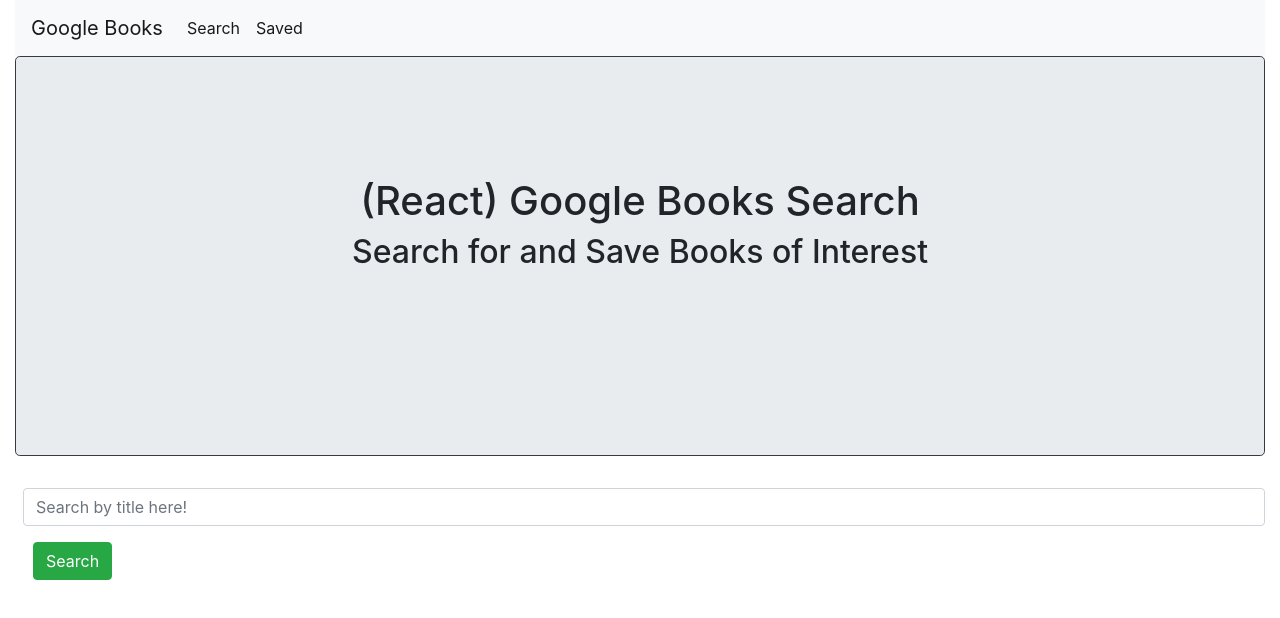
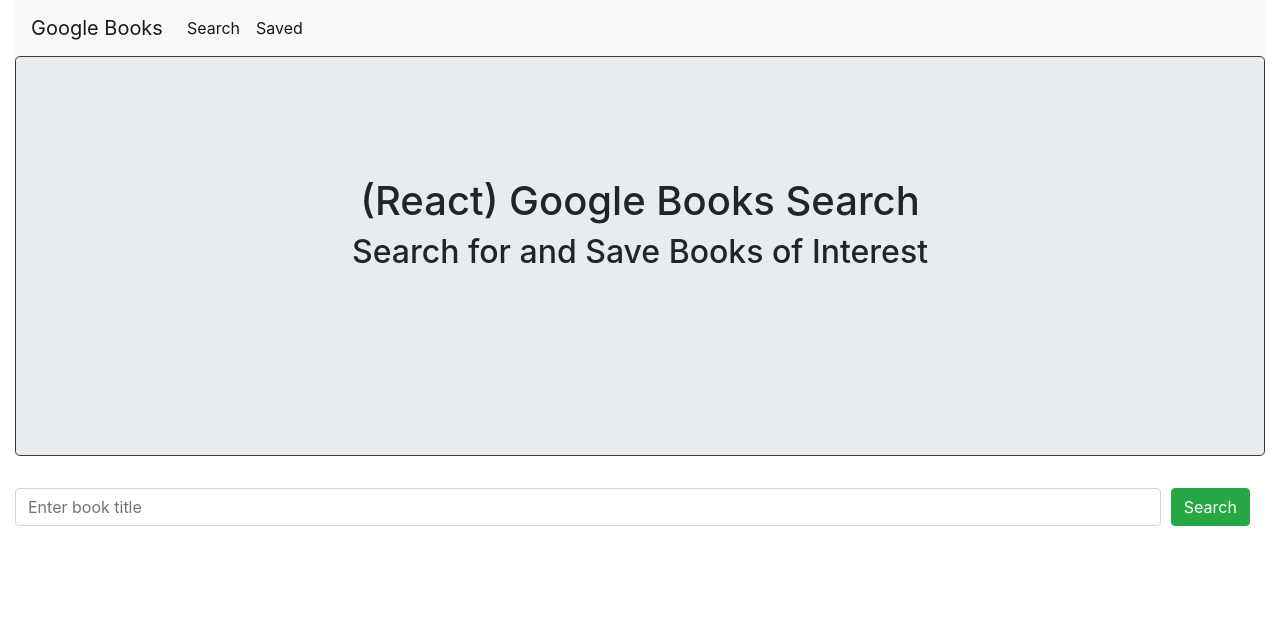
Before and after one commit to liza-p/book-search, a React (Create React App) app in the folder client/: page /search in a window 1280 px wide. Shown: the top 618 px of the page. Built offline with nearby package versions, Linux system fonts and the light colour scheme.

Commit message:
fixed btn position

```diff
--- a/client/src/components/inputSearch.js
+++ b/client/src/components/inputSearch.js
@@ -20,15 +20,16 @@
     }
 
     return (
-        <div className="ml-2">
-            <form>
-                <div className="form-group">
-                    <input type="text" className="form-control"
+        <div>
+            <form className="container-fluid">
+                <div className="form-group row">
+                    <input type="text" className="form-control col-11"
                         ref={searchQuery}
-                        placeholder="Search by title here!"
+                        placeholder="Enter book title"
                     />
+                      <button type="button ml-2" className="btn btn-success" onClick={event => handleSearch(event)}>Search</button>
                 </div>
-                <button type="button ml-2" className="btn btn-success" onClick={event => handleSearch(event)}>Search</button>
+
             </form>
         </div>
     )
```
